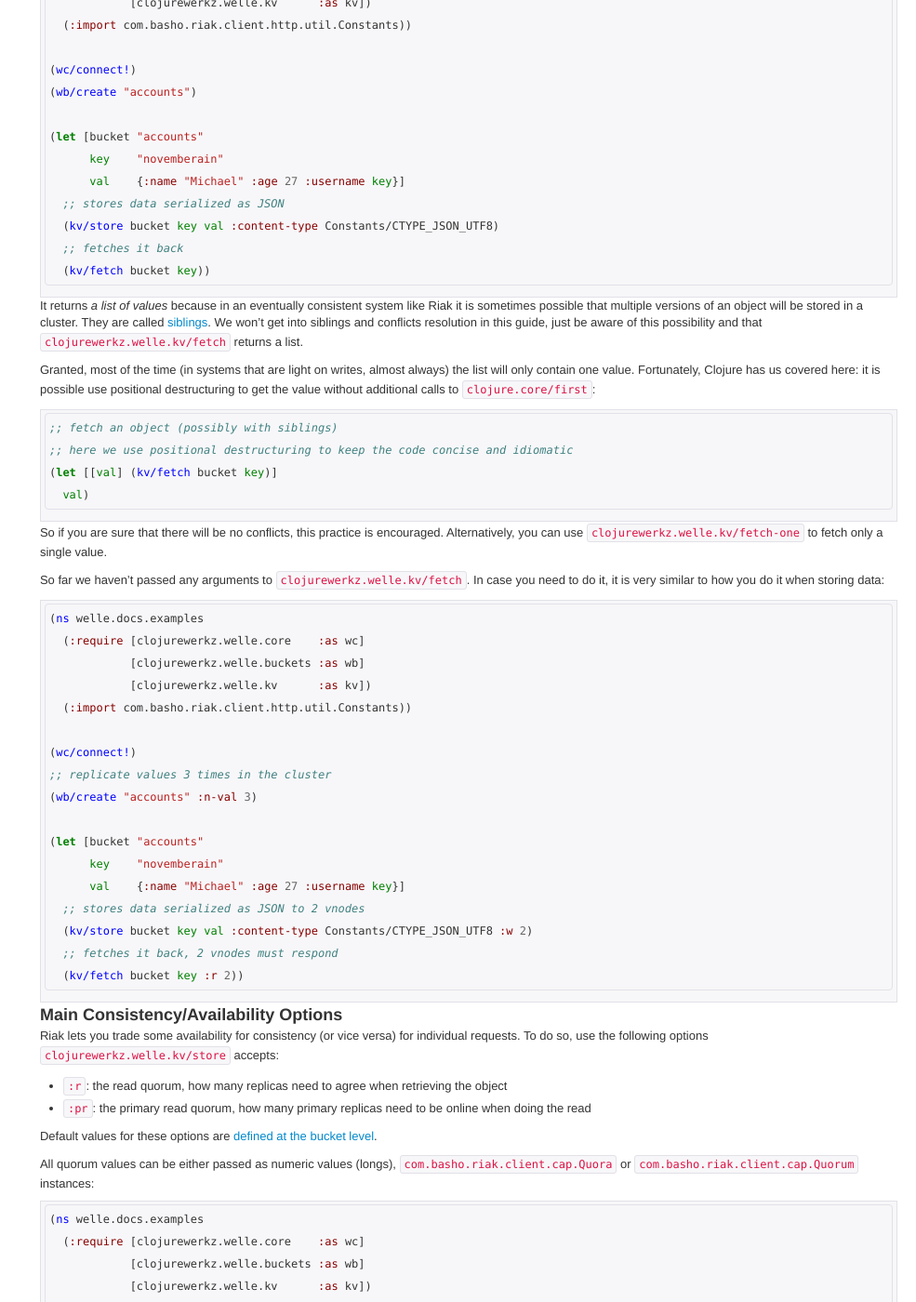
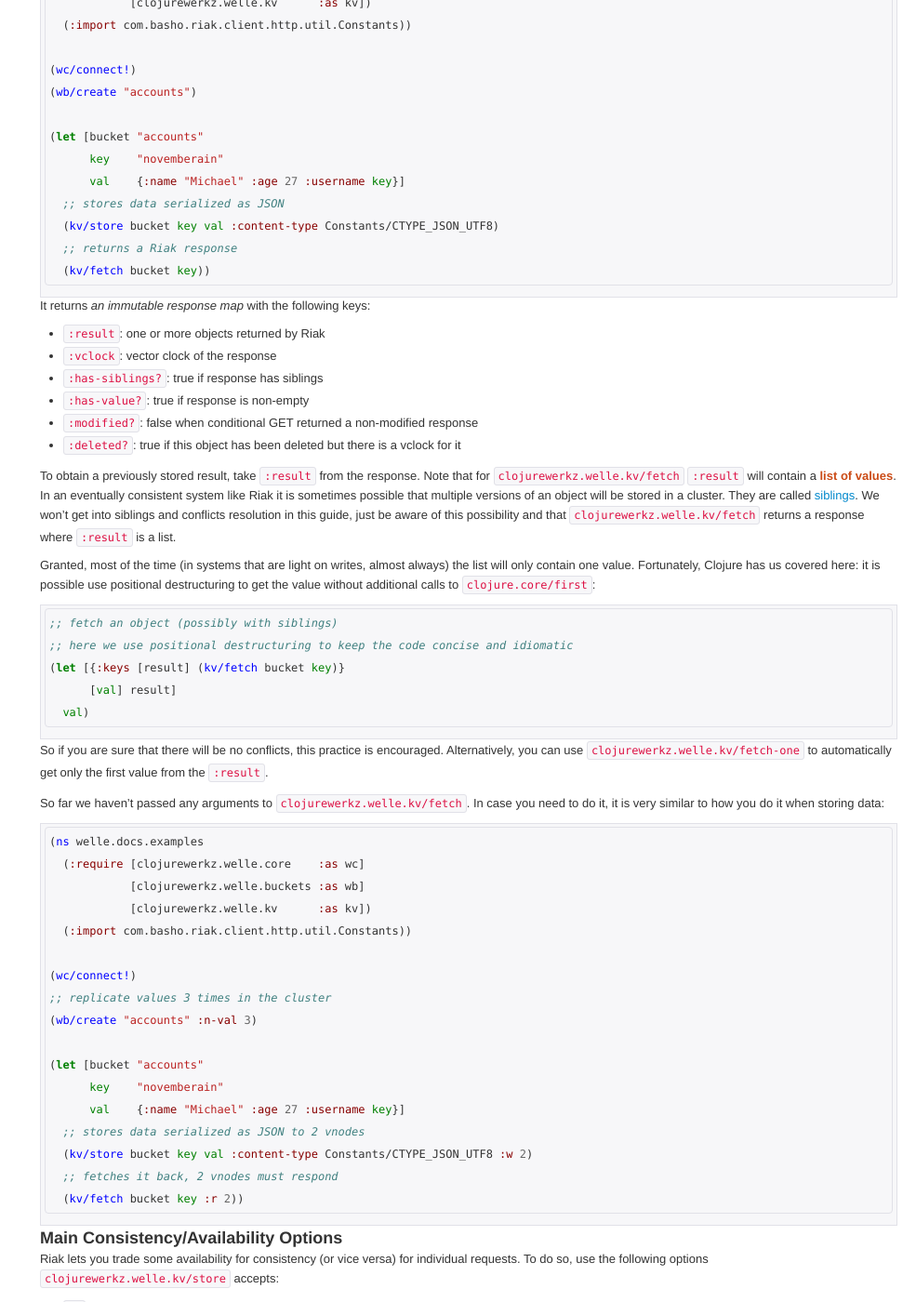
Before and after one commit to clojurewerkz/welle.docs, a Jekyll site: the page built from articles/kv.md, in a window 1280 px wide and 1400 px high, scrolled down 3092 px. Shown: the whole window at 93% size, without its empty margins (295-1280 px from the left). Built offline with Jekyll 4.4.1, drawn with Linux system fonts in a browser that asks for light colours; some web fonts are replaced; Markdown is read by kramdown in place of the engine named in the settings; comment, search, counter and statistics services are not loaded; some of the changed text lies outside the part shown.

Commit message:
Update K/V value for Welle 2.0

````diff
--- a/articles/kv.md
+++ b/articles/kv.md
@@ -188,14 +188,24 @@
       val    {:name "Michael" :age 27 :username key}]
   ;; stores data serialized as JSON
   (kv/store bucket key val :content-type Constants/CTYPE_JSON_UTF8)
-  ;; fetches it back
+  ;; returns a Riak response
   (kv/fetch bucket key))
 ```
 
-It returns *a list of values* because in an eventually consistent system like Riak it is sometimes possible that multiple
+It returns *an immutable response map* with the following keys:
+
+ * `:result`: one or more objects returned by Riak
+ * `:vclock`: vector clock of the response
+ * `:has-siblings?`: true if response has siblings
+ * `:has-value?`: true if response is non-empty
+ * `:modified?`: false when conditional GET returned a non-modified response
+ * `:deleted?`: true if this object has been deleted but there is a vclock for it
+
+To obtain a previously stored result, take `:result` from the response. Note that
+for `clojurewerkz.welle.kv/fetch` `:result` will contain a **list of values**.
+In an eventually consistent system like Riak it is sometimes possible that multiple
 versions of an object will be stored in a cluster. They are called [siblings](http://wiki.basho.com/Vector-Clocks.html#Siblings). We won't
-get into siblings and conflicts resolution in this guide, just be aware of this possibility and that `clojurewerkz.welle.kv/fetch` returns
-a list.
+get into siblings and conflicts resolution in this guide, just be aware of this possibility and that `clojurewerkz.welle.kv/fetch` returns a response where `:result` is a list.
 
 Granted, most of the time (in systems that are light on writes, almost always) the list will only contain one value. Fortunately,
 Clojure has us covered here: it is possible use positional destructuring to get the value without additional calls to `clojure.core/first`:
@@ -203,14 +213,17 @@
 ``` clojure
 ;; fetch an object (possibly with siblings)
 ;; here we use positional destructuring to keep the code concise and idiomatic
-(let [[val] (kv/fetch bucket key)]
+(let [{:keys [result] (kv/fetch bucket key)}
+      [val] result]
   val)
 ```
 
-So if you are sure that there will be no conflicts, this practice is encouraged. Alternatively, you can use `clojurewerkz.welle.kv/fetch-one` to fetch only a single value.
+So if you are sure that there will be no conflicts, this practice is encouraged. Alternatively, you can use `clojurewerkz.welle.kv/fetch-one` to automatically get only the first value from
+the `:result`.
 
-So far we haven't passed any arguments to `clojurewerkz.welle.kv/fetch`. In case you need to do it, it is very similar to how you do
-it when storing data:
+So far we haven't passed any arguments to
+`clojurewerkz.welle.kv/fetch`. In case you need to do it, it is very
+similar to how you do it when storing data:
 
 ``` clojure
 (ns welle.docs.examples
````
Also changed, not shown: other parts of articles/kv.md (+1 -1 lines).
